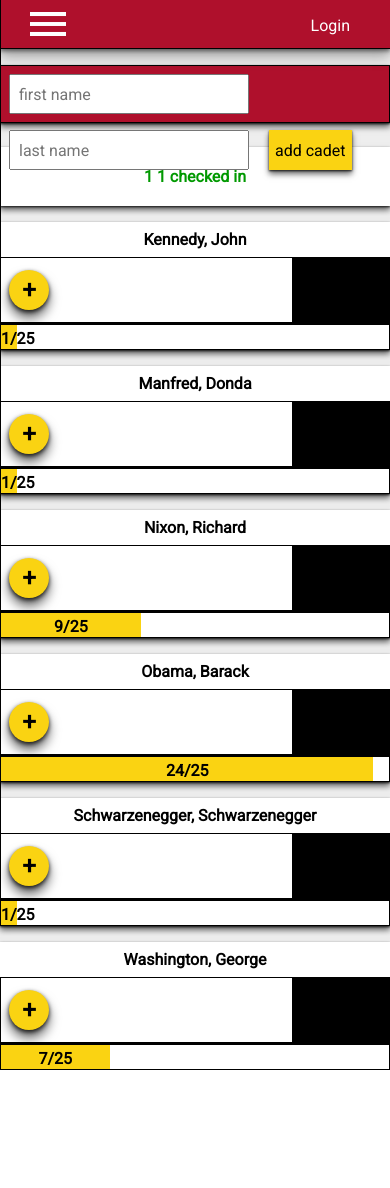
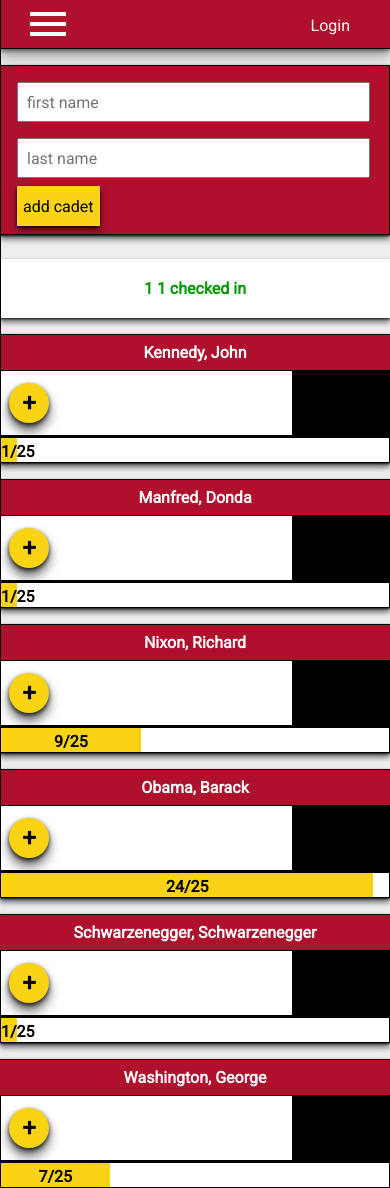
Before and after one commit to ddmaness/vmi-roster, a Flask app: a page that uses templates/add.html in a window 390 px wide. Before the commit the page ends 1070 px from the top, so only its background shows below. Run offline with Flask 2, Linux system fonts and the light colour scheme; data comes from the database, SQL or seed files in the repository; both versions use the stored data as it was after the commit; some libraries are stand-ins or nearby versions.

Commit message:
add and test responsive design for rest of app

```diff
--- a/static/stylesheet/styles.css
+++ b/static/stylesheet/styles.css
@@ -91,6 +91,14 @@ ul {/* taken from w3 schools example on navbars */
     margin-left:8px;
 }
 
+.adjust_confirm{
+    margin-top:16px;
+}
+
+.adjust_btn {
+    width: 208px;
+}
+
 .menu_tray_icon {
     display:none !important;
 }
@@ -176,9 +184,11 @@ a.nav_item.off_screen{
 }
 
 .name_display_mobile{
+    border-top:1px solid black;
     display:none;
     font-weight: bold;
-    background-color: #FFFFFF;
+    color: #FFFFFF;
+    background-color: #AF102C;
     font-size:24px;
     padding:8px;
     text-align:center;
@@ -194,8 +204,8 @@ a.nav_item.off_screen{
 .cadet_info.card{
     background-color:#AF102C;
     margin-top:16px;
-    padding:0;
-    padding-bottom:4px;
+    padding:8px;
+    height:auto;
 }
 
 #confirm_check_in{
@@ -344,9 +354,13 @@ a.nav_item.off_screen{
     }
 
 .off_screen_nav.open{
-        box-shadow: 200px 0 100px rgba(0, 0, 0, .8);
+        box-shadow: 200px 0 100px 100px rgba(0, 0, 0, .8);
         transform: translate(0,0);
     }
+
+.verify.card{
+    background-color: #FFFFFF;
+}
 
 @media screen and (max-width:900px){
     .stripes_bar{
@@ -405,10 +419,16 @@ a.nav_item.off_screen{
     .stripes_bar{
         width: 25%;
     }
+    .add_name{
+        width:95%;
+    }
 }
 
 @media screen and (max-width:450px){
     .name_display_mobile{
         font-size:16px;
     }
+    .club{
+        font-size:32px;
+    }
 }
--- a/templates/add.html
+++ b/templates/add.html
@@ -7,9 +7,9 @@
 
 {% block main %}
     <div class="cadet_info card">
-        <form action="{{ url_for('add') }}" onsubmit="return handlers.addCadetValidation('first','last')" method="post">
-            <input type="text" name="first" placeholder="first name"/>
-            <input type="text" name="last" placeholder="last name"/>
+        <form action="{{ url_for('add') }}" onsubmit="return handlers.addCadetValidation('first','last')" method="post" style="margin:0;">
+            <input type="text" name="first" placeholder="first name" class="add_name"/>
+            <input type="text" name="last" placeholder="last name" class="add_name"/>
             <button type="submit">add cadet</button>
         </form>
     </div>
--- a/templates/error.html
+++ b/templates/error.html
@@ -5,7 +5,7 @@
 {% endblock %}
 
 {% block main %}
-    <div class="card">
+    <div class="verify card">
         <div class="verify"><p class="important">{{ msg }}</p></div>
         <div style="text-align: center;padding-bottom:32px;"><button onclick="handlers.goBack()">Return</div>
     </div>
```
Also changed, not shown: templates/adjust_rank.html (+10 -2 lines), cadet.db.
